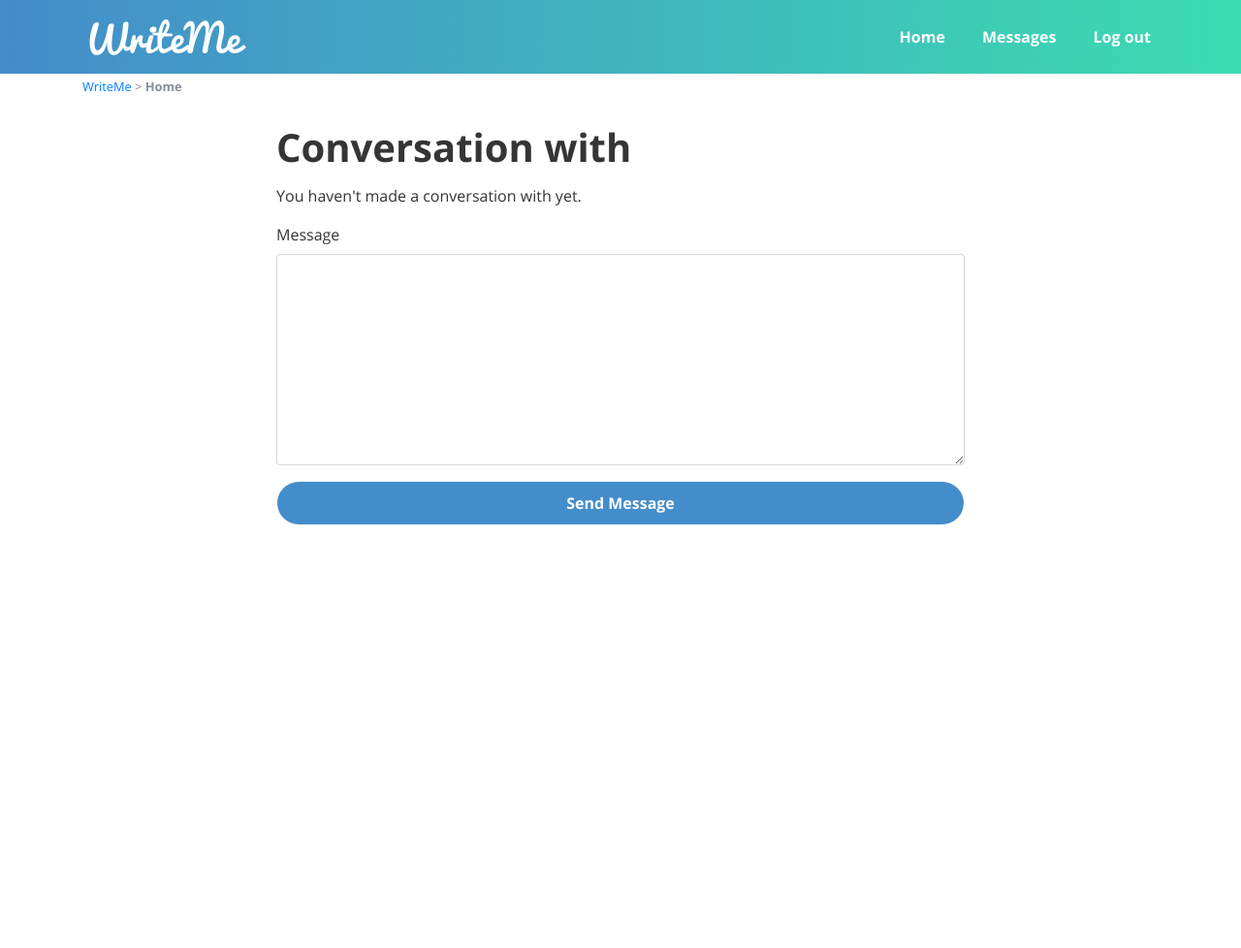
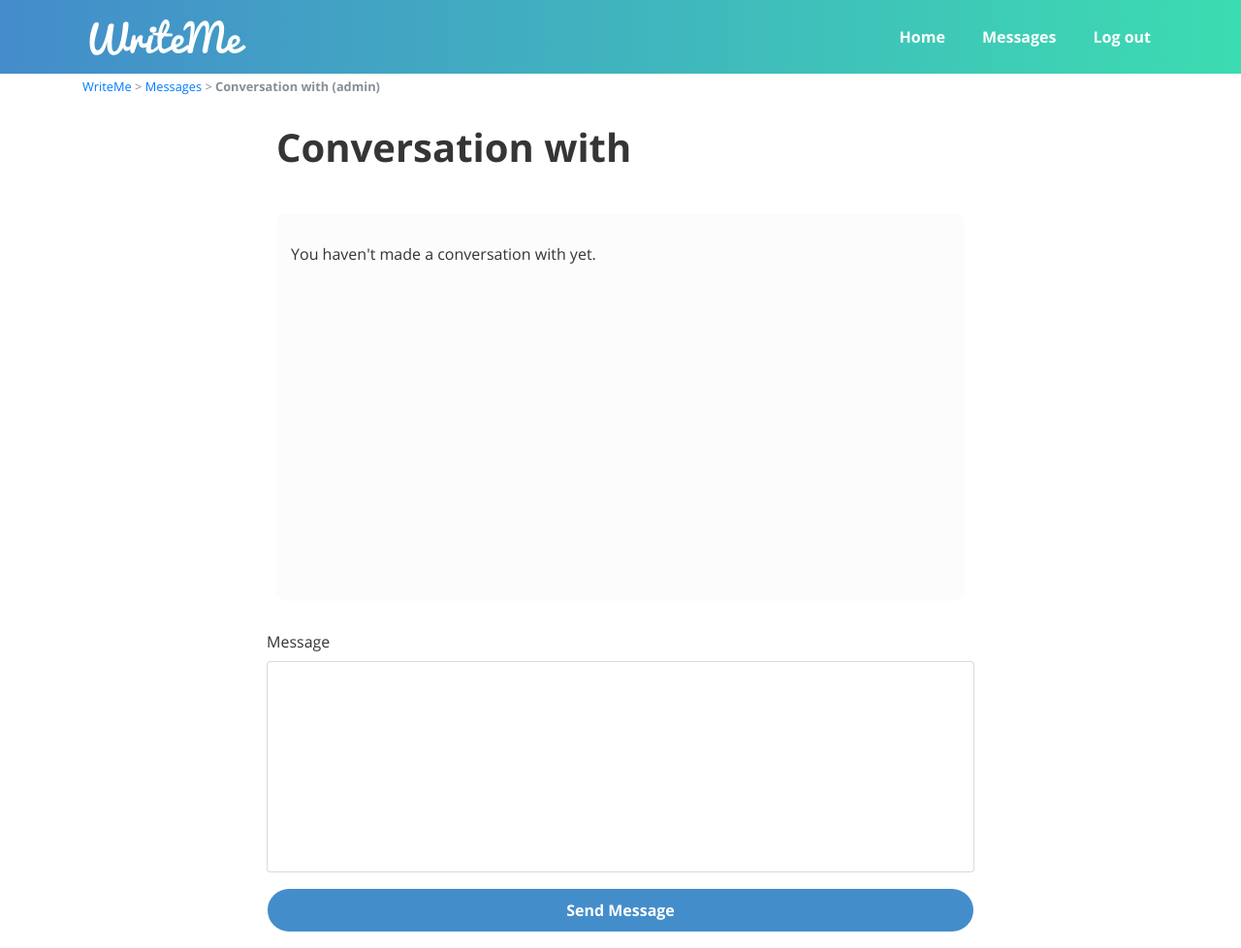
Before and after one commit to reginaalyssa/WriteMe, a Django app: page /messages/admin/ in a window 1280 px wide. Shown: the whole page at 97% size. Before the commit the page ends 541 px from the top, so only its background shows below. Run offline with Django 3.2, Linux system fonts and the light colour scheme; a user stored in the database is signed in; data comes from the database, SQL or seed files in the repository; both versions use the stored data as it was after the commit; some libraries are stand-ins or nearby versions.

Commit message:
Make div of conversation page scrollable and add js to scroll to bottom on page load

```diff
--- a/writeme/messaging/static/messaging/css/messaging.css
+++ b/writeme/messaging/static/messaging/css/messaging.css
@@ -28,6 +28,24 @@
     float: right;
 }
 
+#conversation-messages-container {
+    background-color: #fcfcfc;
+    padding: 30px;
+    border-radius: 10px;
+    margin-top: 30px;
+    float:left;
+    overflow-y: auto;
+    height: 400px;
+}
+
+.btn-circle-container {
+    padding-right: 0;
+}
+
+.conversation-message-content {
+    padding-left: 0;
+}
+
 @media(max-width: 767px) {
     #new-message-button {
         float: left;
--- /dev/null
+++ b/writeme/messaging/static/messaging/js/scroll-bottom.js
@@ -0,0 +1,4 @@
+$(document).ready(function()
+{
+    $('#conversation-messages-container').scrollTop($('#conversation-messages-container').prop("scrollHeight"));
+});
--- a/writeme/messaging/templates/messaging/conversation.html
+++ b/writeme/messaging/templates/messaging/conversation.html
@@ -1,25 +1,68 @@
 {% extends "base.html" %}
+
+{% block title %}Messages - View Conversation{% endblock %}
+
+{% block stylesheet %}
+    {% load static %}
+    <link rel="stylesheet" href="{% static 'messaging/css/messaging.css' %}">
+{% endblock %}
 
 {% block content %}
     <div class="container">
         <small class="text-muted">
-            <a href="{% url 'home' %}">WriteMe</a> > <span class="text-bold">Home</span>
+            <a href="{% url 'home' %}">WriteMe</a> >
+            <a href="{% url 'messaging:messages' %}">Messages</a> >
+            <span class="text-bold">Conversation with {{ conversation_user.first_name }} {{ conversation_user.last_name }} ({{ conversation_user.username }})</span>
         </small>
         <div class="main-container">
             <div class="row">
                 <div class="col-md-8 mx-auto">
                     <h1 class="margin-0 main-header">Conversation with {{ conversation_user.first_name }} {{ conversation_user.last_name }}</h1>
+                    <div class="container" id="conversation-messages-container">
+                        <div class="row">
                                 {% if messages_list %}
                                     {% for message in messages_list %}
+                                        <div class="col-md-12 conversation-message-entry mx-auto">
                                             <p>
-                                {{ message.sender }}
+                                                <span class="text-bold">
+                                                    {{ message.sender.first_name }} {{ message.sender.last_name }} ({{ message.sender.username }})
+                                                </span>
+
+                                                <small class="text-muted float-right">
                                                     {{ message.timestamp }}
-                                {{ message.message }}
+                                                </small>
                                             </p>
+                                            <div class="row">
+                                                <div class="col-lg-2 col-3 btn-circle-container">
+                                                    <div class="btn btn-md btn-circle margin-0">{{ message.sender.first_name|make_list|first }}</div>
+                                                </div>
+                                                <div class="col-lg-10 col-9 conversation-message-content">
+                                                    <p>{{ message.message }}</p>
+                                                </div>
+                                            </div>
+{#                                                <p>#}
+{#                                                    <span class="text-bold">#}
+{#                                                        {{ message.sender.first_name }} {{ message.sender.last_name }} ({{ message.sender.username }})#}
+{#                                                    </span>#}
+{##}
+{#                                                    <small class="text-muted float-right">#}
+{#                                                        {{ message.timestamp }}#}
+{#                                                    </small>#}
+{#                                                </p>#}
+{##}
+{#                                                <p>#}
+{#                                                    <span class="btn btn-md btn-circle">{{ message.sender.first_name|make_list|first }}</span>#}
+{#                                                    {{ message.message }}#}
+{#                                                </p>#}
+                                            <hr>
+                                        </div>
                                     {% endfor %}
                                 {% else %}
                                     <p>You haven't made a conversation with {{ conversation_user.first_name }} yet.</p>
                                 {% endif %}
+                            </div>
+                        </div>
+                    </div>
                 </div>
             </div>
             <div class="row">
@@ -35,3 +78,6 @@
         </div>
     </div>
 {% endblock %}
+
+
+{% block scripts %}<script src="{% static 'messaging/js/scroll-bottom.js' %}"></script>{% endblock %}
--- a/writeme/static/css/style.css
+++ b/writeme/static/css/style.css
@@ -16,13 +16,17 @@
 html {
     height: 100%;
     min-height: 410px;
-    min-width: 320px;
+    min-width: 590px;
 }
 
 body {
     height: 100%;
     font-family: "OpenSans-Regular", sans-serif;
     color: #353535;
+}
+
+textarea {
+    resize: none;
 }
 
 .text-bold {
--- a/writeme/templates/base.html
+++ b/writeme/templates/base.html
@@ -15,6 +15,8 @@
     <script src="https://code.jquery.com/jquery-3.2.1.slim.min.js" integrity="sha384-KJ3o2DKtIkvYIK3UENzmM7KCkRr/rE9/Qpg6aAZGJwFDMVNA/GpGFF93hXpG5KkN" crossorigin="anonymous"></script>
     <script src="https://cdnjs.cloudflare.com/ajax/libs/popper.js/1.11.0/umd/popper.min.js" integrity="sha384-b/U6ypiBEHpOf/4+1nzFpr53nxSS+GLCkfwBdFNTxtclqqenISfwAzpKaMNFNmj4" crossorigin="anonymous"></script>
     <script src="https://maxcdn.bootstrapcdn.com/bootstrap/4.0.0-beta/js/bootstrap.min.js" integrity="sha384-h0AbiXch4ZDo7tp9hKZ4TsHbi047NrKGLO3SEJAg45jXxnGIfYzk4Si90RDIqNm1" crossorigin="anonymous"></script>
+
+    {% block scripts %}{% endblock %}
 </head>
 <body>
 
```
Also changed, not shown: writeme/db.sqlite3. Lines whose indentation alone changed are shown as unchanged.
